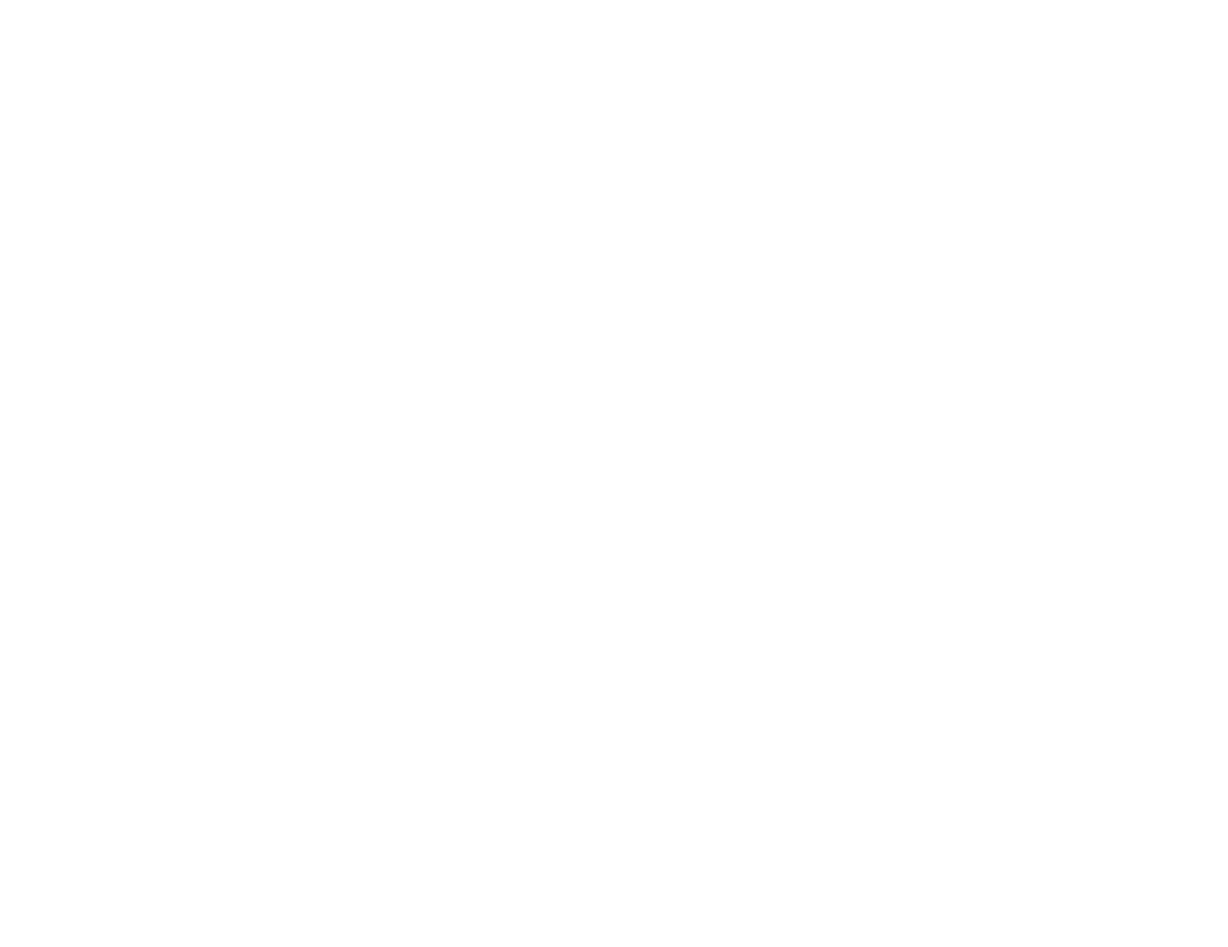
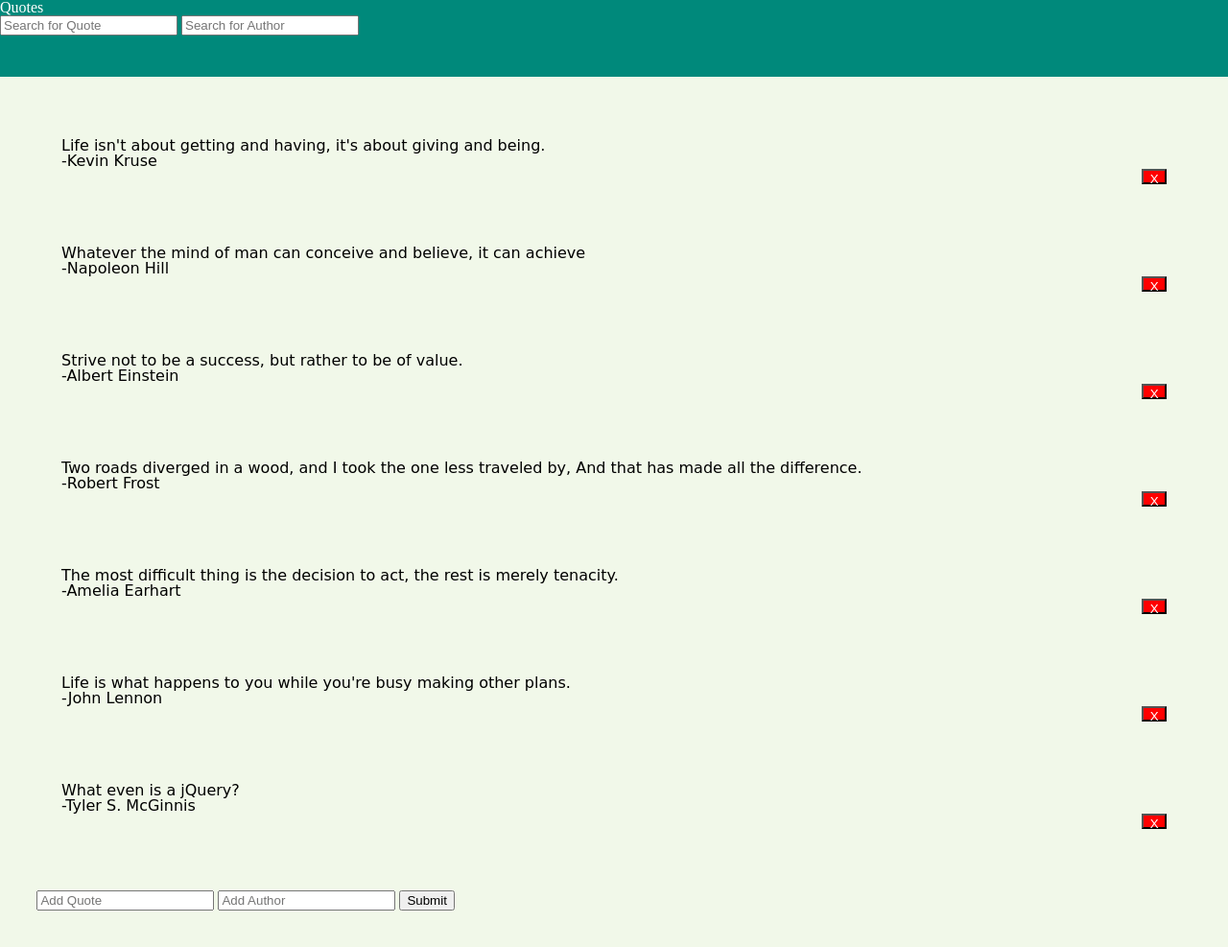
Before and after one commit to kylecheney/QuoteBook, a plain HTML site: page index.html in a window 1280 px wide. Shown: the whole page at 96% size. Before the commit the page ends 800 px from the top, so only its background shows below. Drawn offline with nearby package versions, Linux system fonts and the light colour scheme.

Commit message:
finished filter, add and remove functionality for quoteBook

```diff
--- a/app/js/mainCtrl.js
+++ b/app/js/mainCtrl.js
@@ -1,5 +1,20 @@
-angular.module('quoteBook', []).controller('mainCtrl', function($scope, mainServ) {
+angular.module('quoteBook').controller('mainCtrl', function($scope, mainServ) {
 
+  $scope.quotes = mainServ.getQuotes();
 
+  $scope.addQuote = function (addText, addAuthor) {
+    var newQuote = {
+      text : addText,
+      author : addAuthor
+    }
+    mainServ.addQuote(newQuote);
+    $scope.addText = '';
+    $scope.addAuthor = '';
+  }
+
+  $scope.removeQuote = function (index) {
+    console.log(index);
+    mainServ.removeQuote(index);
+  }
 
 })
--- a/app/js/mainServ.js
+++ b/app/js/mainServ.js
@@ -1,5 +1,25 @@
-angular.module('quoteBook', []).service('mainServ', function() {
+angular.module('quoteBook').service('mainServ', function() {
 
+  var quotes = [
+  { text: 'Life isn\'t about getting and having, it\'s about giving and being.', author: 'Kevin Kruse'},
+  { text: 'Whatever the mind of man can conceive and believe, it can achieve', author: 'Napoleon Hill'},
+  { text: 'Strive not to be a success, but rather to be of value.', author: 'Albert Einstein'},
+  { text: 'Two roads diverged in a wood, and I took the one less traveled by, And that has made all the difference.', author: 'Robert Frost'},
+  { text: 'The most difficult thing is the decision to act, the rest is merely tenacity.', author: 'Amelia Earhart'},
+  { text: 'Life is what happens to you while you\'re busy making other plans.', author: 'John Lennon'},
+  { text: 'What even is a jQuery?', author: 'Tyler S. McGinnis'}
+  ];
 
+  this.getQuotes = function () {
+    return quotes;
+  }
+
+  this.addQuote = function (newQuote) {
+    quotes.push(newQuote);
+  }
+
+  this.removeQuote = function (index) {
+    quotes.splice(index, 1);
+  }
 
 })
--- a/index.html
+++ b/index.html
@@ -9,6 +9,28 @@
   </head>
   <body ng-controller='mainCtrl'>
 
+    <div class="header">
+      <h2 class="title">Quotes</h2>
+
+      <input class="" placeholder="Search for Quote" ng-model="quotes.text">
+      <input class="" placeholder="Search for Author" ng-model="quotes.author">
+
+    </div>
+
+    <div class="quoteBlocks" ng-repeat="quote in quotes | filter: quotes.text | filter: quotes.author">
+      <p class="actualQuote">{{quote.text}}</p>
+      <p class="author">-{{quote.author}}</p>
+      <button class="deleteButton" type="button" name="button" ng-click="removeQuote($index)">X</button>
+      <br>
+    </div>
+
+    <div class="newQuote">
+      <form class="" method="post" ng-submit="addQuote(addText, addAuthor)">
+        <input type="text" name="name" value="" placeholder="Add Quote" ng-model="addText">
+        <input type="text" name="name" value="" placeholder="Add Author" ng-model="addAuthor">
+        <input type="submit" name="name" value="Submit" >
+      </form>
+    </div>
 
 
     <script src="https://ajax.googleapis.com/ajax/libs/angularjs/1.4.3/angular.js"></script>
--- a/style.css
+++ b/style.css
@@ -0,0 +1,39 @@
+body {
+  background-color: #f1f8e9;
+  flex: auto;
+}
+
+.header {
+  height: 10vh;
+  background-color: #00897b;
+}
+
+.title {
+  color: white;
+}
+
+.actualQuote {
+  font-family: cursive;
+}
+
+.author {
+  font-family: cursive;
+}
+
+.quoteBlocks {
+  margin:5%;
+  justify-content: center;
+  align-items: center;
+}
+
+.newQuote {
+  margin: 3%;
+}
+
+.deleteButton {
+  float: right;
+  height: 2vh;
+  width: 2vw;
+  background-color: red;
+  color: white;
+}
```
Also changed, not shown: reset.css (renamed from app/reset.css).
